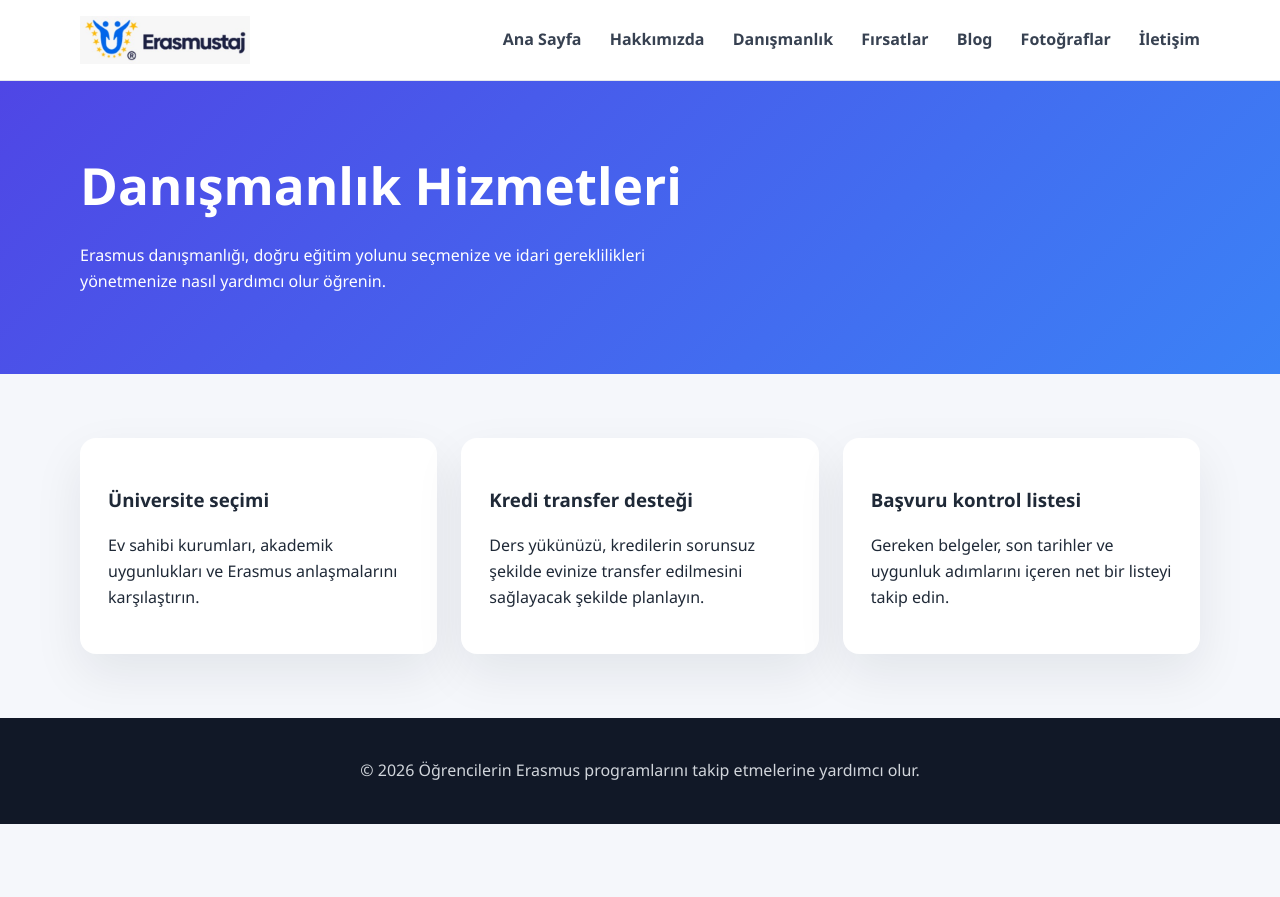
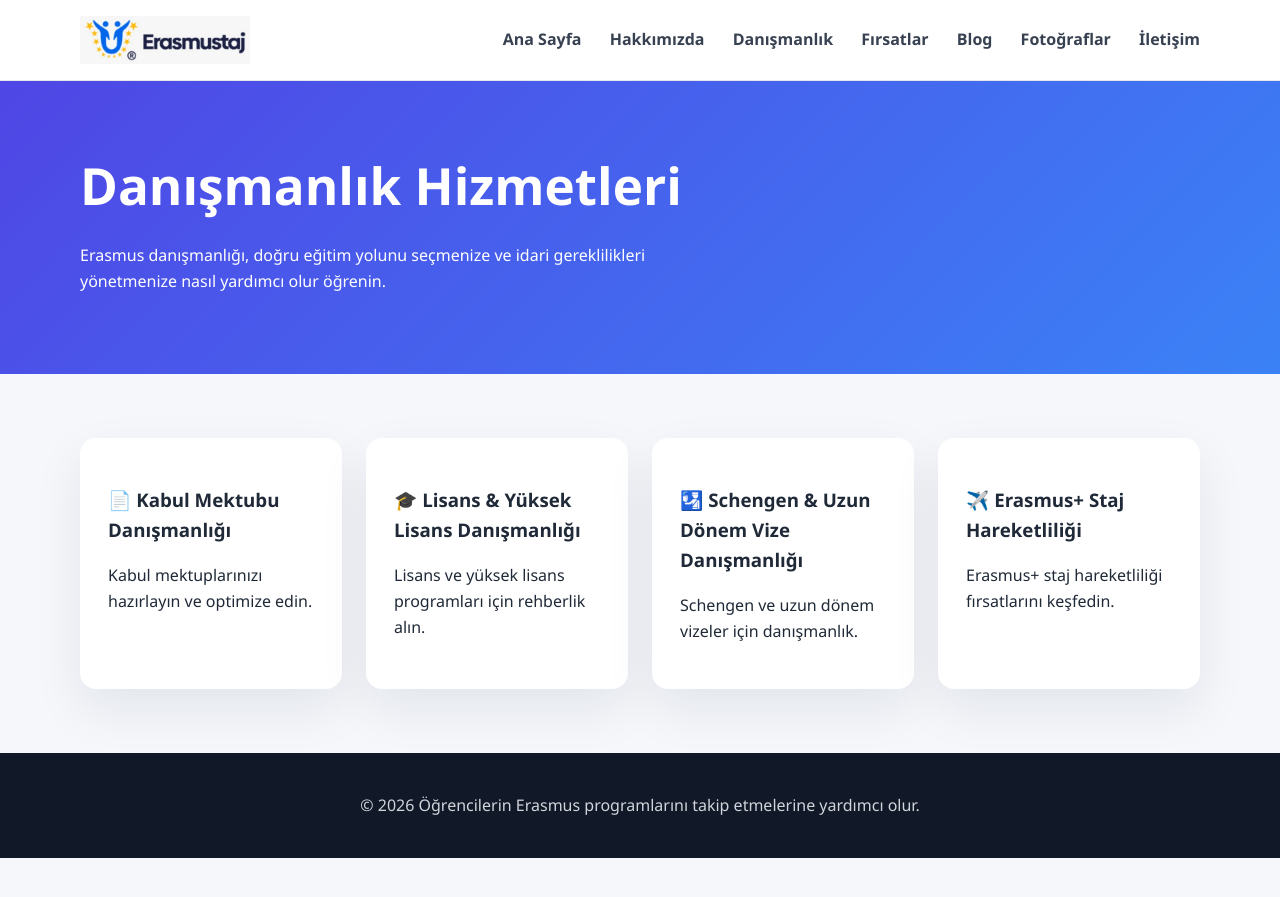
Before and after one commit to aliemir-dl/erasmusStaj, a Jekyll site: the page built from docs/consulting.md, in a window 1280 px wide. Shown: the top 897 px of the page. Built offline with Jekyll 4.4.1, drawn with Linux system fonts in a browser that asks for light colours.

Commit message:
Update consulting page with 4 new consultancy sections

```diff
--- a/docs/consulting.md
+++ b/docs/consulting.md
@@ -15,16 +15,20 @@ title: Danışmanlık
 <section class="section">
     <div class="container card-grid">
         <article class="card">
-            <h3>Üniversite seçimi</h3>
-            <p>Ev sahibi kurumları, akademik uygunlukları ve Erasmus anlaşmalarını karşılaştırın.</p>
+            <h3>📄 Kabul Mektubu Danışmanlığı</h3>
+            <p>Kabul mektuplarınızı hazırlayın ve optimize edin.</p>
         </article>
         <article class="card">
-            <h3>Kredi transfer desteği</h3>
-            <p>Ders yükünüzü, kredilerin sorunsuz şekilde evinize transfer edilmesini sağlayacak şekilde planlayın.</p>
+            <h3>🎓 Lisans & Yüksek Lisans Danışmanlığı</h3>
+            <p>Lisans ve yüksek lisans programları için rehberlik alın.</p>
         </article>
         <article class="card">
-            <h3>Başvuru kontrol listesi</h3>
-            <p>Gereken belgeler, son tarihler ve uygunluk adımlarını içeren net bir listeyi takip edin.</p>
+            <h3>🛂 Schengen & Uzun Dönem Vize Danışmanlığı</h3>
+            <p>Schengen ve uzun dönem vizeler için danışmanlık.</p>
+        </article>
+        <article class="card">
+            <h3>✈️ Erasmus+ Staj Hareketliliği</h3>
+            <p>Erasmus+ staj hareketliliği fırsatlarını keşfedin.</p>
         </article>
     </div>
 </section>
```
